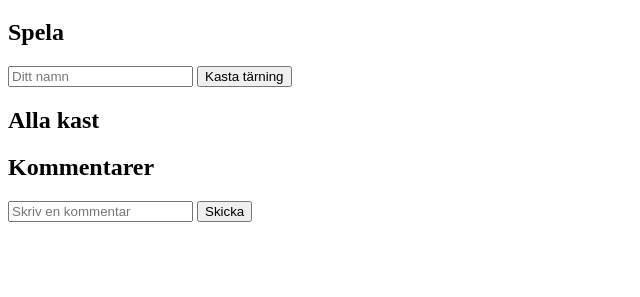
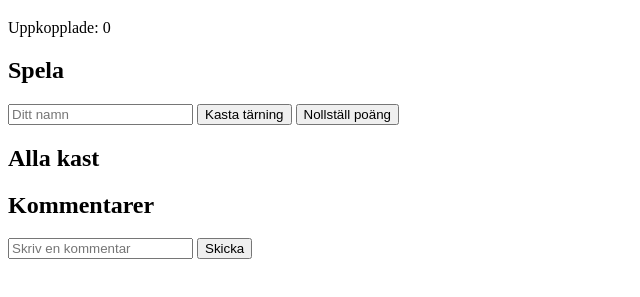
Before and after one commit to Peshro96/Labb-4---Socket.IO, a website: page public/index.html in a window 1280 px wide. Shown: the part 61-358 px from the top of the page, without its empty margins (0-640 px from the left). Drawn offline with nearby package versions, Linux system fonts and the light colour scheme; no server answers.

Commit message:
Lägger till användarcounter i UI

```diff
--- a/public/index.html
+++ b/public/index.html
@@ -8,12 +8,14 @@
 <body>
     <div class="container">
         <h1>Tärningsspel med Socket.IO</h1>
+        <div id="userCounter">Uppkopplade: 0</div>
 
         <!-- spelarens namn och tärning -->
         <div class="game-box">
             <h2>Spela</h2>
             <input type="text" id="playerName" placeholder="Ditt namn">
             <button id="rollBtn">Kasta tärning</button>
+            <button id="resetBtn">Nollställ poäng</button>
             <div id="myResult"></div>
         </div>
 
```
